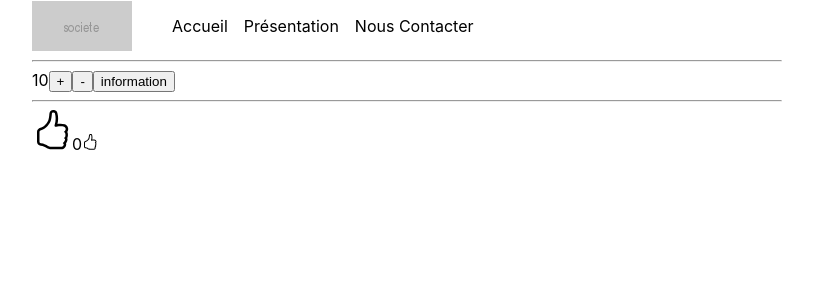
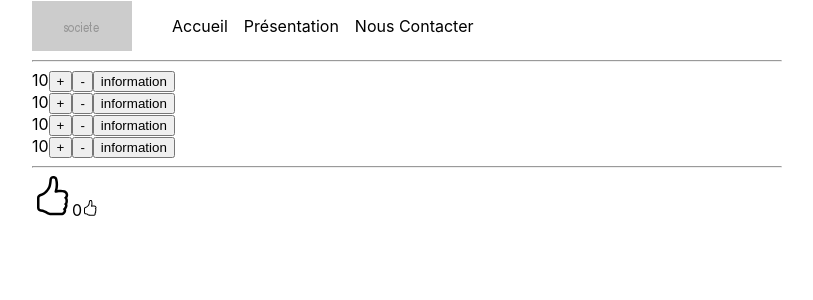
Before and after one commit to webdevproformation/react-w3a, a React (Create React App) app in the folder jour1/: page / in a window 1280 px wide. Shown: the top 300 px of the page, without its empty margins (233-1046 px from the left). Built offline with nearby package versions, Linux system fonts and the light colour scheme.

Commit message:
compteurs envoyer des données parents vers enfant

```diff
--- a/jour1/src/App.js
+++ b/jour1/src/App.js
@@ -1,13 +1,13 @@
 import logo from './logo.svg';
 import './App.css';
 import Menu from "./composants/menu/Menu";
-import Compteur from "./composants/body/Compteur";
+import Compteurs from "./composants/body/Compteurs";
 import Like from "./composants/commun/Like" ;
 
 function App() {
   return <div className="App">
       <Menu />
-      <Compteur />
+      <Compteurs />
       <hr />
       <Like />
     </div>
--- /dev/null
+++ b/jour1/src/composants/body/Compteurs.jsx
@@ -0,0 +1,19 @@
+import { Component } from 'react';
+import Compteur from "./Compteur";
+
+class Compteurs extends Component {
+    state = {  }
+    render() {
+        return (
+            <>
+                <Compteur />
+                <Compteur />
+                <Compteur />
+                <Compteur />
+            </>
+
+         );
+    }
+}
+
+export default Compteurs;
```
Also changed, not shown: 1 other file (tests, documents, lock files or other folders).
